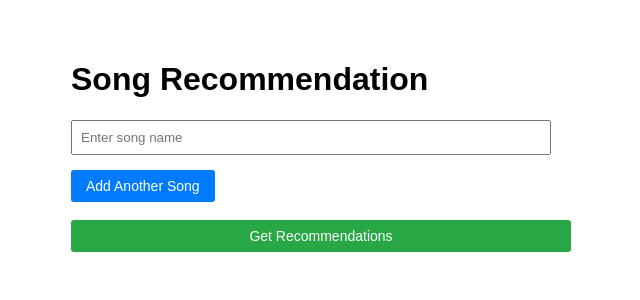
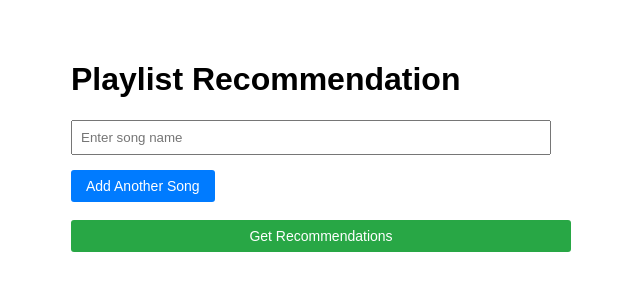
Before and after one commit to jeangeorge/cloudcomp-tp2, a Python web app: template flask/templates/index.html in a window 1280 px wide. Shown: the top 300 px of the page, without its empty margins (319-959 px from the left). Run offline with Jinja, Linux system fonts and the light colour scheme; the template is opened without the code that fills it, so the values that code supplies are empty.

Commit message:
update index.html

```diff
--- a/flask/templates/index.html
+++ b/flask/templates/index.html
@@ -3,7 +3,7 @@
   <head>
     <meta charset="UTF-8" />
     <meta name="viewport" content="width=device-width, initial-scale=1.0" />
-    <title>Song Recommendation</title>
+    <title>Playlist Recommendation</title>
     <link
       rel="stylesheet"
       href="{{ url_for('static', filename='styles.css') }}"
@@ -12,7 +12,7 @@
   </head>
   <body>
     <div class="container">
-      <h1>Song Recommendation</h1>
+      <h1>Playlist Recommendation</h1>
       <form onsubmit="submitForm(event)">
         <div id="form-container" class="form-group">
           <div class="form-group">
```
